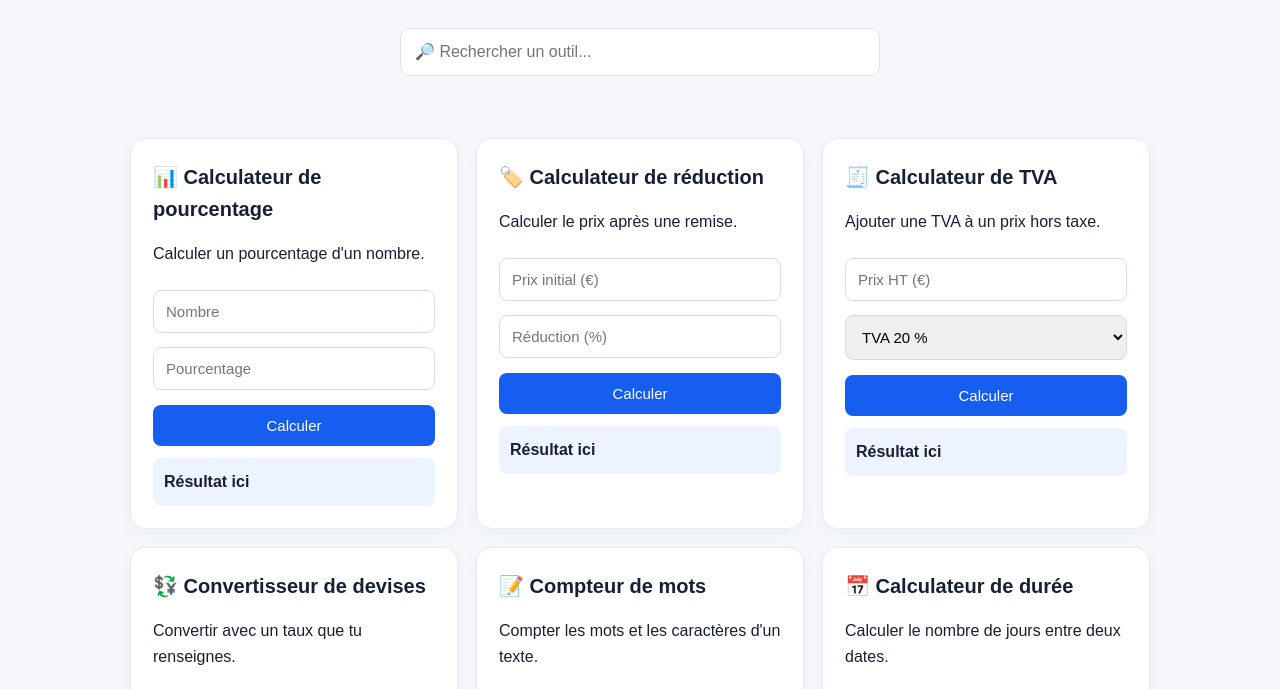
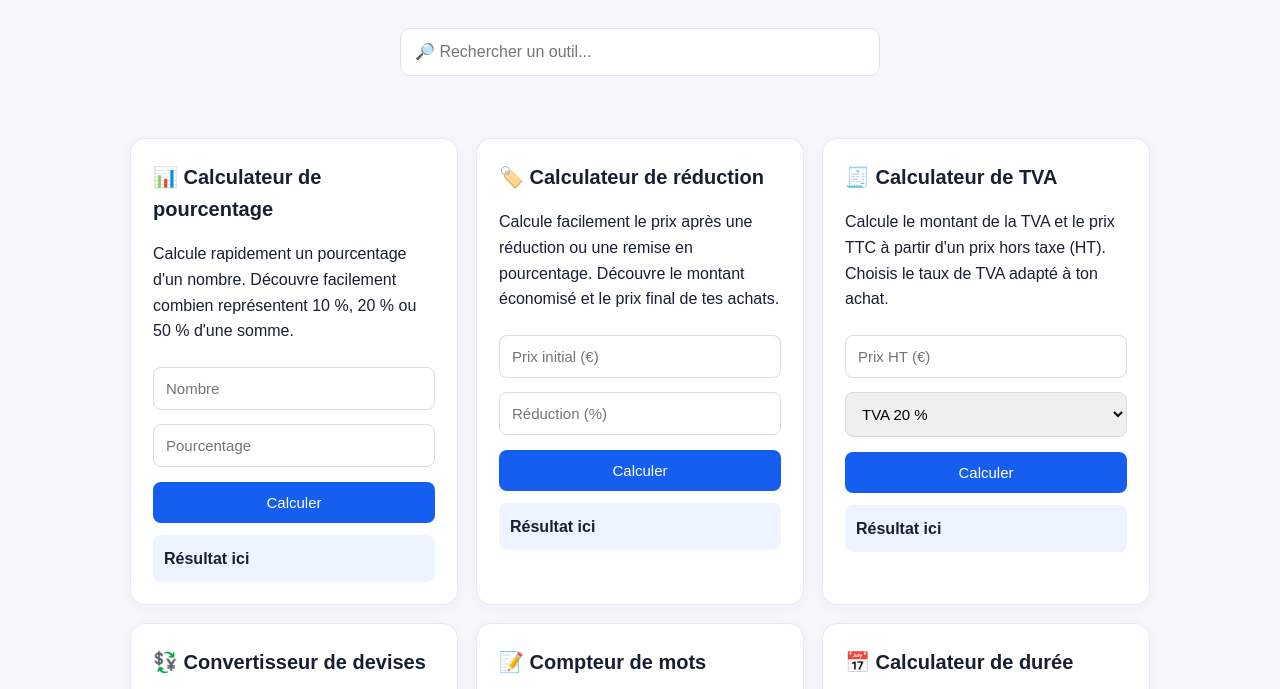
Before and after one commit to bnpygmp96b-star/outilfacile, a plain HTML site: page index.html in a window 1280 px wide. Shown: the part 261-950 px from the top of the page. Drawn offline with Linux system fonts and the light colour scheme.

Commit message:
Update index.html

```diff
--- a/index.html
+++ b/index.html
@@ -278,7 +278,7 @@
 
       <h2>📊 Calculateur de pourcentage</h2>
 
-      <p>Calculer un pourcentage d'un nombre.</p>
+      <p>Calcule rapidement un pourcentage d'un nombre. Découvre facilement combien représentent 10 %, 20 % ou 50 % d'une somme.</p>
 
       <input type="number" id="p1" placeholder="Nombre">
 
@@ -294,7 +294,7 @@
 
       <h2>🏷️ Calculateur de réduction</h2>
 
-      <p>Calculer le prix après une remise.</p>
+      <p>Calcule facilement le prix après une réduction ou une remise en pourcentage. Découvre le montant économisé et le prix final de tes achats.</p>
 
       <input type="number" id="d1" placeholder="Prix initial (€)">
 
@@ -310,7 +310,7 @@
 
       <h2>🧾 Calculateur de TVA</h2>
 
-      <p>Ajouter une TVA à un prix hors taxe.</p>
+      <p>Calcule le montant de la TVA et le prix TTC à partir d'un prix hors taxe (HT). Choisis le taux de TVA adapté à ton achat.</p>
 
       <input type="number" id="t1" placeholder="Prix HT (€)">
 
@@ -336,7 +336,7 @@
 
       <h2>💱 Convertisseur de devises</h2>
 
-      <p>Convertir avec un taux que tu renseignes.</p>
+      <p>Convertis facilement un montant d'une devise à une autre grâce à un taux de change renseigné manuellement.</p>
 
       <input type="number" id="c1" placeholder="Montant à convertir">
 
@@ -354,7 +354,7 @@
 
       <h2>📝 Compteur de mots</h2>
 
-      <p>Compter les mots et les caractères d'un texte.</p>
+      <p>Compte rapidement le nombre de mots, de caractères et la longueur de ton texte. Idéal pour tes devoirs et tes rédactions.</p>
 
       <input type="text" id="wordText" placeholder="Écris ton texte ici">
 
@@ -368,7 +368,7 @@
 
       <h2>📅 Calculateur de durée</h2>
 
-      <p>Calculer le nombre de jours entre deux dates.</p>
+      <p>Calcule le nombre de jours entre deux dates pour connaître facilement la durée d'une période, d'un événement ou d'un projet.</p>
 
       <input type="date" id="date1">
 
```
